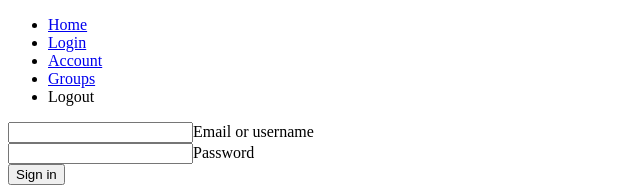
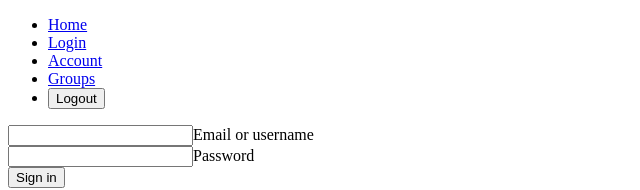
Before and after one commit to TheAppleThatCould/Software-Frameworks-Assignment-Part-1, an Angular app in the folder chatAssignment/: page /login in a window 1280 px wide. Shown: the top 190 px of the page, without its empty margins (0-640 px from the left). Built offline with nearby package versions, Linux system fonts and the light colour scheme.

Commit message:
Change failed login message and logout link

```diff
--- a/chatAssignment/src/app/app.component.html
+++ b/chatAssignment/src/app/app.component.html
@@ -5,7 +5,7 @@
       <li><a routerLink="/login">Login</a></li>
       <li><a routerLink="/account">Account</a></li>
       <li><a routerLink="/groups">Groups</a></li>
-      <li><a class="nav-link" (click)="logout()">Logout</a></li>
+      <li><button class="nav-link" (click)="logout()">Logout</button></li>
 
     </ul>
   </div>
--- a/chatAssignment/src/app/login/login.component.html
+++ b/chatAssignment/src/app/login/login.component.html
@@ -16,9 +16,9 @@
         </div>
 
         <div *ngIf="displayErrorMessage == true">
-            <h1>Error</h1>
+            <h1>Failed Login</h1>
 
-            <p>This is a error message.</p>
+            <p>Password or Username is wrong.</p>
         </div>
 
         <!-- Submit button -->
```
